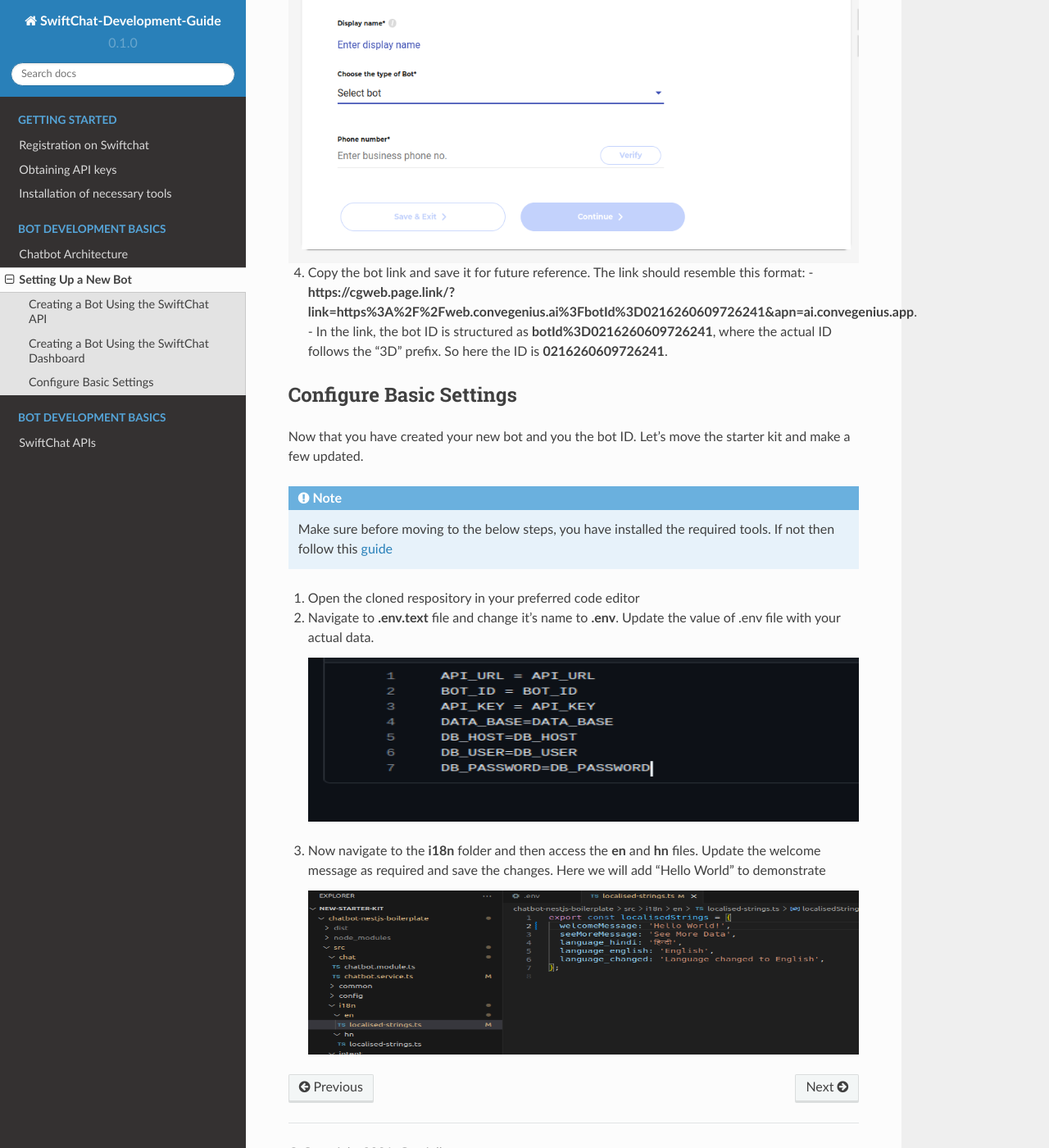
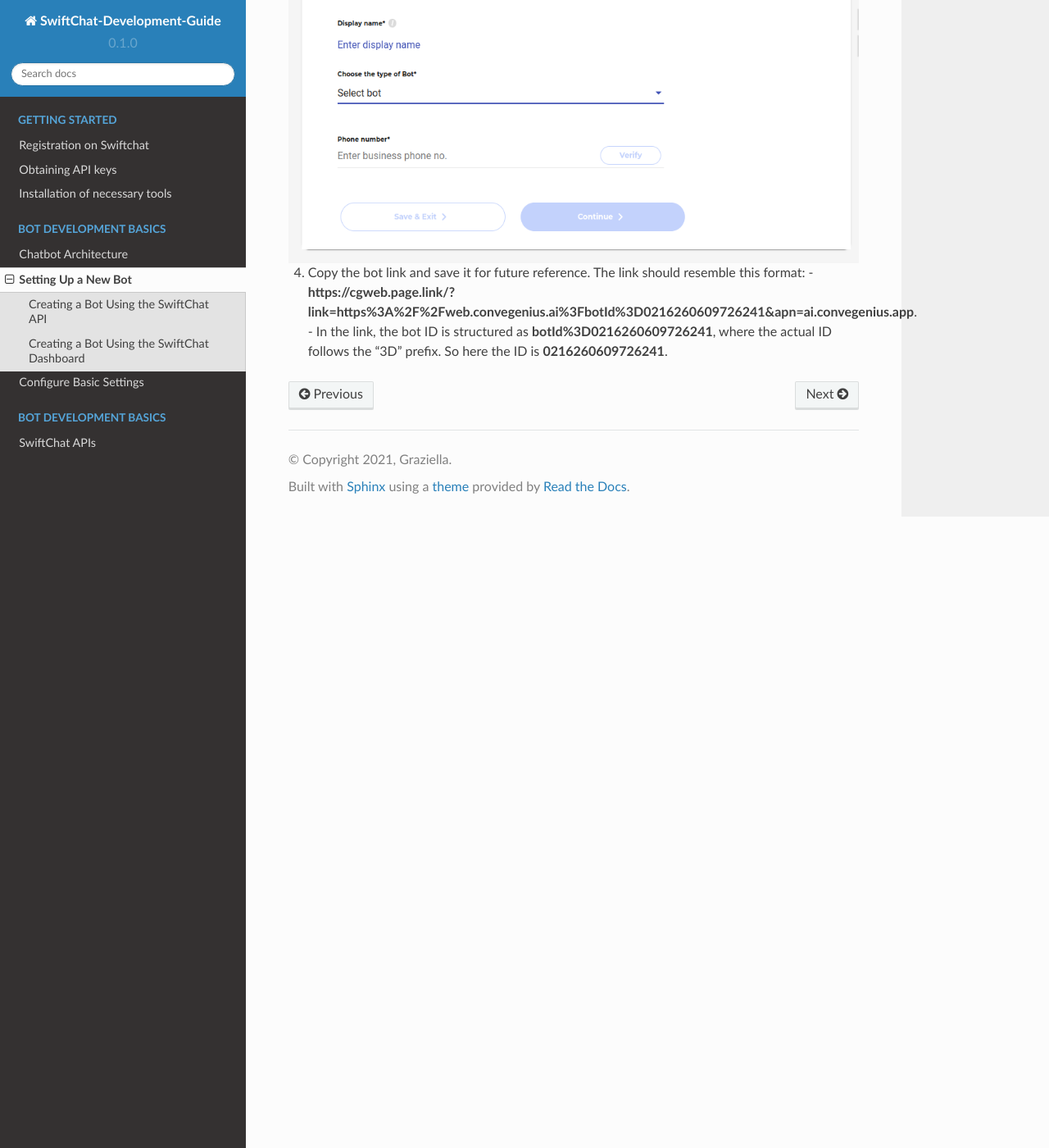
Before and after one commit to Priyanka-sharma181/Chatbot-Development-Guide, a Sphinx documentation site: the page built from docs/source/start_bot.rst, in a window 1280 px wide and 1400 px high, scrolled down 2109 px. Shown: the whole window at 82% size. Built offline with Sphinx 7.4.7 and the Read the Docs theme 2.0.0, drawn with Linux system fonts in a browser that asks for light colours; pages that are not in the unit, such as notebooks, are missing from menus.

Commit message:
updating basic config

```diff
--- a/docs/source/index.rst
+++ b/docs/source/index.rst
@@ -62,7 +62,7 @@
 
       architecture.rst
       start_bot.rst
-      hello_world.rst
+      config_settings.rst
 
    .. toctree::
       :caption: Bot Development Basics
--- a/docs/source/start_bot.rst
+++ b/docs/source/start_bot.rst
@@ -79,31 +79,3 @@
 4. Copy the bot link and save it for future reference. The link should resemble this format:
    - **https://cgweb.page.link/?link=https%3A%2F%2Fweb.convegenius.ai%3FbotId%3D0216260609726241&apn=ai.convegenius.app**.
    - In the link, the bot ID is structured as **botId%3D0216260609726241**, where the actual ID follows the "3D" prefix. So here the ID is **0216260609726241**.
-
-
-
-
-Configure Basic Settings
-------------------------
-
-Now that you have created your new bot and you the bot ID. Let's move the starter kit and make a few updated.
-
-.. note::
-   Make sure before moving to the below steps, you have installed the required tools. If not then follow this `guide <installation.rst>`_
-
-1. Open the cloned respository in your preferred code editor
-2. Navigate to **.env.text** file and change it's name to **.env**. Update the value of .env file with your actual data.
-
-   .. image:: ../images/deployement_images/env_file.png
-      :alt: Deployment Structure
-      :width: 2000
-      :height: 200
-      :align: left
-
-3. Now navigate to the **i18n** folder and then access the **en** and **hn** files. Update the welcome message as required and save the changes. Here we will add "Hello World" to demonstrate
-
-   .. image:: ../images/create_bot_images/i8-en.png
-      :alt: Deployment Structure
-      :width: 2000
-      :height: 200
-      :align: left
```
Also changed, not shown: docs/source/config_settings.rst (added, +47 -0 lines).
